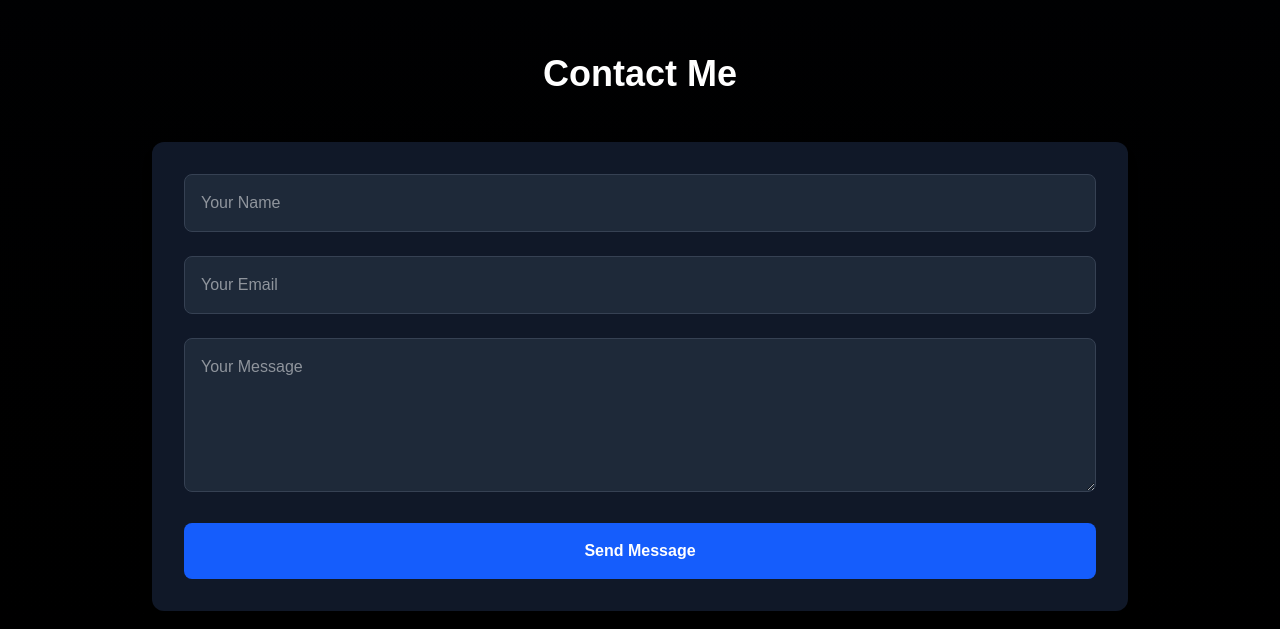
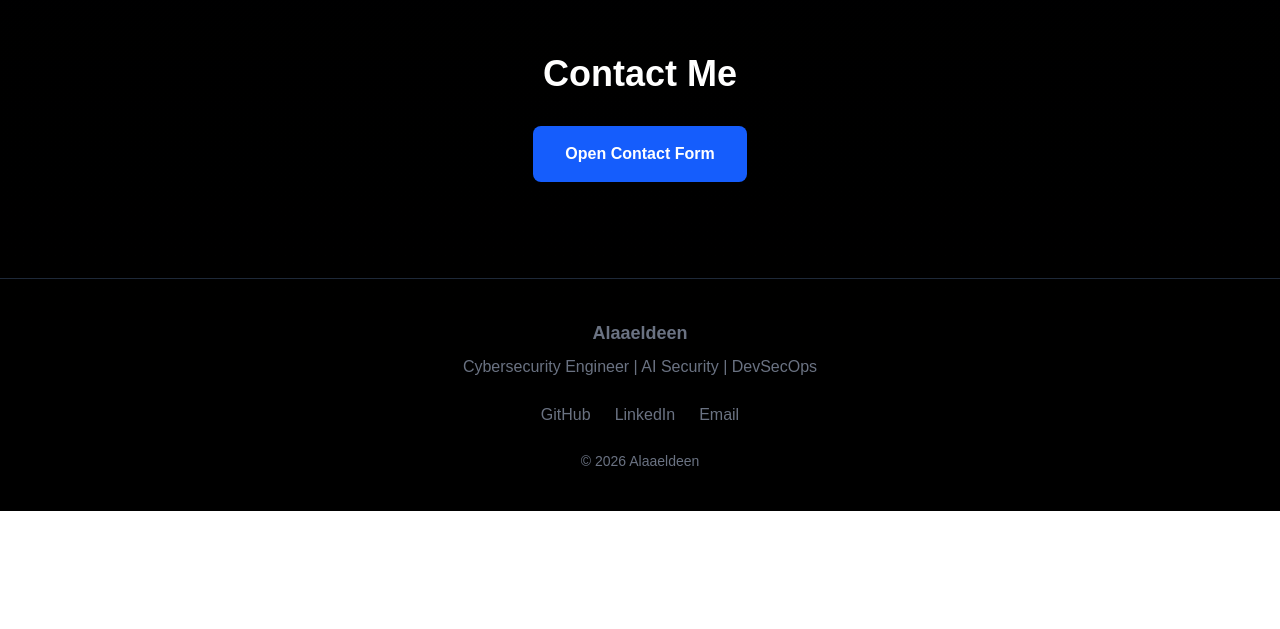
Before and after one commit to ialaaeldeen/alaa-portfolio, a Next.js app: page / in a window 1280 px wide. Shown: the part 5151-5780 px from the top of the page. After the commit the page ends 5662 px from the top, so only its background shows below. Built offline with nearby package versions, Linux system fonts and the light colour scheme.

Commit message:
Update contact form with modal popup

```diff
--- /dev/null
+++ b/app/api/contact/route.ts
@@ -0,0 +1,33 @@
+import { Resend } from "resend";
+
+export async function POST(req: Request) {
+  try {
+    const body = await req.json();
+    const { name, email, message } = body;
+
+    console.log("FORM DATA:", name, email, message);
+
+    const resend = new Resend(process.env.RESEND_API_KEY);
+
+    const response = await resend.emails.send({
+      from: "Portfolio <onboarding@resend.dev>",
+      to: ["allouah30@icloud.com"],
+      subject: "New Portfolio Message",
+      replyTo: email,
+      html: `
+        <h2>New Message</h2>
+        <p><b>Name:</b> ${name}</p>
+        <p><b>Email:</b> ${email}</p>
+        <p>${message}</p>
+      `,
+    });
+
+    console.log("EMAIL SENT:", response);
+
+    return Response.json({ success: true });
+
+  } catch (error) {
+    console.error("ERROR:", error);
+    return Response.json({ error: "Email failed" }, { status: 500 });
+  }
+}
--- a/components/Contact.jsx
+++ b/components/Contact.jsx
@@ -1,25 +1,82 @@
 "use client";
 
+import { useState } from "react";
+
 export default function Contact() {
+  const [open, setOpen] = useState(false);
+
+  const [formData, setFormData] = useState({
+    name: "",
+    email: "",
+    message: "",
+  });
+
+  const [status, setStatus] = useState("");
+
+  const handleChange = (e) => {
+    setFormData({
+      ...formData,
+      [e.target.name]: e.target.value,
+    });
+  };
+
+  const handleSubmit = async (e) => {
+    e.preventDefault();
+
+    setStatus("Sending...");
+
+    const res = await fetch("/api/contact", {
+      method: "POST",
+      headers: {
+        "Content-Type": "application/json",
+      },
+      body: JSON.stringify(formData),
+    });
+
+    if (res.ok) {
+      setStatus("Message sent successfully!");
+      setFormData({ name: "", email: "", message: "" });
+    } else {
+      setStatus("Something went wrong.");
+    }
+  };
+
   return (
-    <section id="contact" className="max-w-5xl mx-auto px-6 py-24">
+    <section id="contact" className="text-center py-24">
 
-      <h2 className="text-4xl font-bold text-center mb-12">
-        Contact Me
-      </h2>
+      <h2 className="text-4xl font-bold mb-8">Contact Me</h2>
 
-      <form
-        action="https://formspree.io/f/mbdzkoqo"
-        method="POST"
-        className="bg-gray-900 p-8 rounded-xl shadow-lg space-y-6"
+      <button
+        onClick={() => setOpen(true)}
+        className="bg-blue-600 hover:bg-blue-700 px-8 py-4 rounded-lg font-semibold"
       >
+        Open Contact Form
+      </button>
+
+      {open && (
+        <div className="fixed inset-0 bg-black/60 flex items-center justify-center">
+
+          <div className="bg-gray-900 p-8 rounded-xl w-full max-w-lg">
+
+            <button
+              onClick={() => setOpen(false)}
+              className="text-gray-400 float-right"
+            >
+              ✕
+            </button>
+
+            <h3 className="text-2xl font-bold mb-6">Send a Message</h3>
+
+            <form onSubmit={handleSubmit} className="space-y-4">
 
               <input
                 type="text"
                 name="name"
                 placeholder="Your Name"
                 required
-          className="w-full p-4 rounded-lg bg-gray-800 text-white border border-gray-700"
+                value={formData.name}
+                onChange={handleChange}
+                className="w-full p-3 rounded bg-gray-800"
               />
 
               <input
@@ -27,25 +84,37 @@ export default function Contact() {
                 name="email"
                 placeholder="Your Email"
                 required
-          className="w-full p-4 rounded-lg bg-gray-800 text-white border border-gray-700"
+                value={formData.email}
+                onChange={handleChange}
+                className="w-full p-3 rounded bg-gray-800"
               />
 
               <textarea
                 name="message"
-          rows={5}
+                rows={4}
                 placeholder="Your Message"
                 required
-          className="w-full p-4 rounded-lg bg-gray-800 text-white border border-gray-700"
+                value={formData.message}
+                onChange={handleChange}
+                className="w-full p-3 rounded bg-gray-800"
               />
 
               <button
                 type="submit"
-          className="w-full bg-blue-600 hover:bg-blue-700 transition p-4 rounded-lg font-semibold"
+                className="w-full bg-blue-600 p-3 rounded-lg font-semibold"
               >
                 Send Message
               </button>
 
+              {status && (
+                <p className="text-center text-gray-400">{status}</p>
+              )}
+
             </form>
+          </div>
+
+        </div>
+      )}
 
     </section>
   );
--- a/package.json
+++ b/package.json
@@ -16,6 +16,7 @@
     "react-dom": "19.2.3",
     "react-icons": "^5.6.0",
     "react-tsparticles": "^2.12.2",
+    "resend": "^6.9.3",
     "tsparticles": "^3.9.1"
   },
   "devDependencies": {
```
Also changed, not shown: 1 other file (tests, documents, lock files or other folders). Lines whose indentation alone changed are shown as unchanged.
